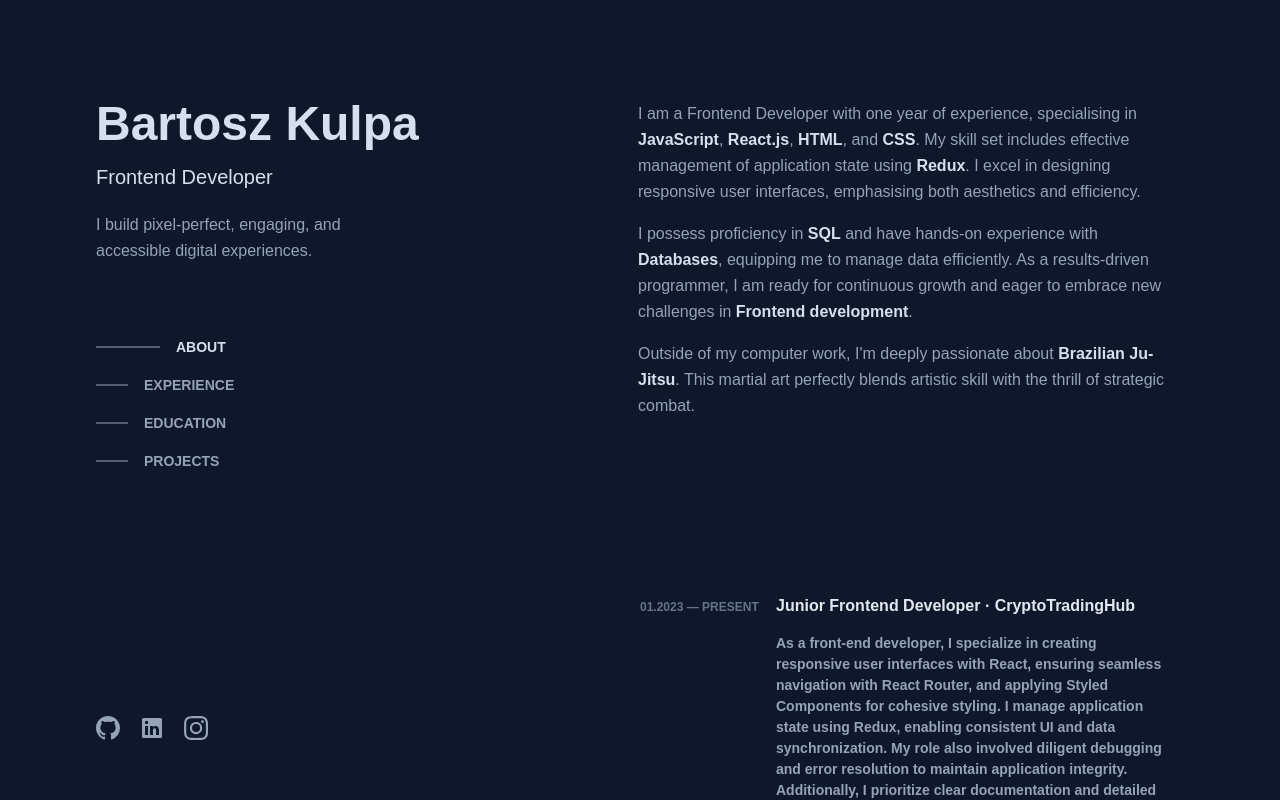
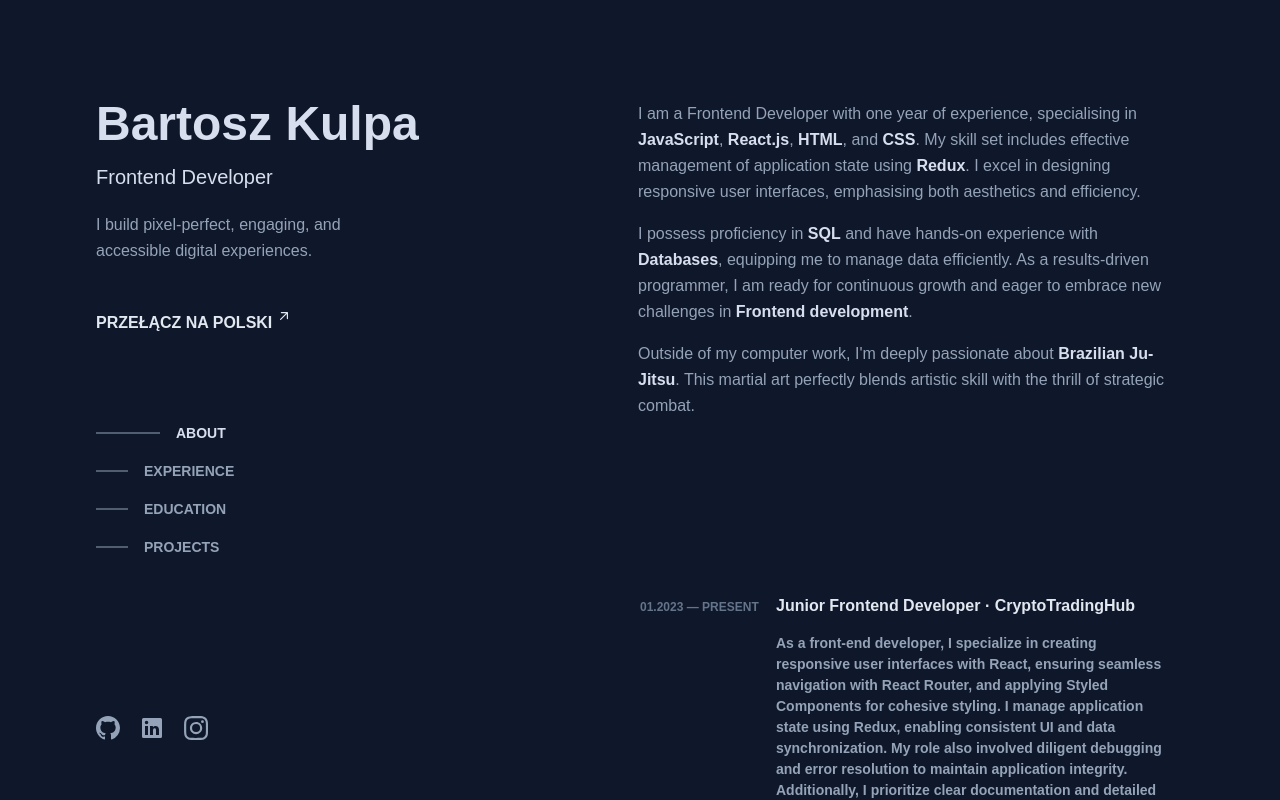
Before and after one commit to bkulpa/portfolio, a React (Create React App) app: page / in a window 1280 px wide. Shown: the top 800 px of the page. Built offline with nearby package versions, Linux system fonts and the light colour scheme.

Commit message:
added translation and fixed arrow on cv link

```diff
--- a/public/languages/en.json
+++ b/public/languages/en.json
@@ -39,13 +39,14 @@
   "home.projectField.projectDescription-2": "The 'Monster Rolodex' project in a React.js learning pathway. This application leverages React for UI rendering, incorporating asynchronous API calls to an external database for fetching monster data. It features a dynamic search functionality, allowing users to filter monsters by names through a dedicated input field. The project demonstrates key React concepts such as component structuring, state management, and the handling of asynchronous operations.",
   "home.projectField.projectDescription-3": "Fusely Landing Page is a modern, responsive website designed to provide an engaging user experience for a subscription-based business. This project consists of an HTML file and a corresponding CSS stylesheet, creating a visually appealing and user-friendly interface.",
   "home.projectField.projectDescription-4": "Cahee Template is an elegantly designed, responsive website showcasing a fresh, colorful design, it blends aesthetic appeal with functional design, using HTML and CSS. This project is suitable for businesses emphasizing freshness, health, or lifestyle themes.",
-  "home.projectField.projectTitle-1": "CRWN Clothing Shop · Project in progress",
+  "home.projectField.projectTitle-1": "CRWN Clothing Shop · In progress",
   "home.projectField.projectTitle-2": "Monster Rolodex",
   "home.projectField.projectTitle-3": "Fusely Landing Page",
   "home.projectField.projectTitle-4": "Cahee Template",
   "home.jobTitleDescription": "I build pixel-perfect, engaging, and accessible digital experiences.",
   "home.jobTitle": "Frontend Developer",
   "home.nameAndSurname": "Bartosz Kulpa",
+  "language-switcher.description": "PRZEŁĄCZ NA POLSKI",
   "menu.about": "ABOUT",
   "menu.education": "EDUCATION",
   "menu.experience": "EXPERIENCE",
--- a/public/languages/pl.json
+++ b/public/languages/pl.json
@@ -1,5 +1,5 @@
 {
-  "home.aboutMe.part-1": "Jestem Frontend Developerem z rocznym doświadczeniem, specjalizuję się w <span class='highlight__about'>JavaScript</span>, <span class='highlight__about'>React.js</span>, <span class='highlight__about'>HTML</span> i <span class='highlight__about'>CSS</span>. Moje umiejętności obejmują skuteczne zarządzanie stanem aplikacji za pomocą <span class='highlight__about'>Redux</span>. Wyróżniam się w projektowaniu responsywnych interfejsów użytkownika, zwracając uwagę zarówno na estetykę, jak i efektywność.",
+  "home.aboutMe.part-1": "Jestem programistą Frontend z rocznym doświadczeniem, specjalizuję się w <span class='highlight__about'>JavaScript</span>, <span class='highlight__about'>React.js</span>, <span class='highlight__about'>HTML</span> i <span class='highlight__about'>CSS</span>. Moje umiejętności obejmują skuteczne zarządzanie stanem aplikacji za pomocą <span class='highlight__about'>Redux</span>. Wyróżniam się w projektowaniu responsywnych interfejsów użytkownika, zwracając uwagę zarówno na estetykę, jak i efektywność.",
   "home.aboutMe.part-2": "Posiadam zaawansowaną wiedzę w zakresie <span class='highlight__about'>SQL</span> i doświadczenie w pracy z <span class='highlight__about'>bazami danych</span>, co umożliwia mi efektywne zarządzanie danymi. Jako programista nastawiony na rezultaty, jestem gotowy na ciągły rozwój i chętnie podejmuję nowe wyzwania w obszarze <span class='highlight__about'>rozwoju frontendu</span>.",
   "home.aboutMe.part-3": "Poza pracą przy komputerze, pasjonuję się <span class='highlight__about'>Brazylijskim Ju-Jitsu</span>. Ta sztuka walki idealnie łączy umiejętności artystyczne z emocjonującą strategią walki.",
   "home.educationField.educationDate-1": "09.2023 — OBECNIE",
@@ -39,13 +39,14 @@
   "home.projectField.projectDescription-2": "Projekt 'Monster Rolodex' w ramach nauki React.js. Ta aplikacja wykorzystuje React do renderowania interfejsu użytkownika, włączając asynchroniczne wywołania API do zewnętrznej bazy danych w celu pobierania danych o potworach. Oferuje dynamiczną funkcjonalność wyszukiwania, pozwalającą użytkownikom filtrować potwory po nazwach za pomocą dedykowanego pola. Projekt zawiera kluczowe koncepcje Reacta, takie jak strukturyzacja komponentów, zarządzanie stanem i obsługa operacji asynchronicznych.",
   "home.projectField.projectDescription-3": "Fusely Landing Page to nowoczesna, responsywna strona internetowa zaprojektowana, aby odzworować interfejs aplikacji opratej o subskrypcje. Ten projekt składa się z pliku HTML i odpowiadającego mu arkusza stylów CSS, tworząc wizualnie atrakcyjny i przyjazny dla użytkownika interfejs.",
   "home.projectField.projectDescription-4": "Szablon Cahee to elegancko zaprojektowana, responsywna strona internetowa prezentująca nowoczesny, kolorowy design, łączący atrakcyjność wizualną z funkcjonalnym projektem, wykorzystując HTML i CSS. Ten projekt jest odpowiedni dla firm działających w zdrowia lub zdrowego styl życia.",
-  "home.projectField.projectTitle-1": "Sklep CRWN Clothing · Projekt w trakcie realizacji",
+  "home.projectField.projectTitle-1": "Sklep CRWN Clothing · W trakcie realizacji",
   "home.projectField.projectTitle-2": "Monster Rolodex",
   "home.projectField.projectTitle-3": "Strona Startowa Fusely",
   "home.projectField.projectTitle-4": "Szablon Cahee",
   "home.jobTitleDescription": "Tworzę perfekcyjne, nowoczesne i zaawansowane cyfrowe doświadczenia.",
   "home.jobTitle": "Frontend Developer",
   "home.nameAndSurname": "Bartosz Kulpa",
+  "language-switcher.description": "SWITCH TO ENGLISH",
   "menu.about": "O MNIE",
   "menu.education": "EDUKACJA",
   "menu.experience": "DOŚWIADCZENIE",
--- a/src/components/experience-field/experience-field.styles.jsx
+++ b/src/components/experience-field/experience-field.styles.jsx
@@ -13,11 +13,12 @@ export const ArrowContainer = styled.div`
   width: 16px;
   height: 16px;
   margin-left: 4px;
+  margin-top: -6px;
   transition: transform 0.3s ease;
 `;
 
 export const CVLink = styled.a`
-  align-items: baseline;
+  align-items: justify-content;
   bottom: -16px;
   color: rgb(100, 116, 139);
   display: flex;
--- a/src/components/header/header.component.jsx
+++ b/src/components/header/header.component.jsx
@@ -4,6 +4,7 @@ import Menu from "../menu/menu.component";
 import StyledH1 from "../styled-tags/styled-h1.styles";
 import StyledH2 from "../styled-tags/styled-h2.styles";
 import StyledP from "../styled-tags/styled-p.styles";
+import LanguageSwitcher from "../language-switcher/language-switcher.component";
 
 const Header = () => {
   const { t } = useTranslation();
@@ -14,6 +15,7 @@ const Header = () => {
       <div style={{ maxWidth: "320px", marginTop: "16px" }}>
         <StyledP>{t("home.jobTitleDescription")}</StyledP>
       </div>
+      <LanguageSwitcher />
       <Menu />
     </div>
   );
--- a/src/components/home/home.component.jsx
+++ b/src/components/home/home.component.jsx
@@ -23,10 +23,10 @@ import {
 } from "./home.styles";
 import StyledP from "../styled-tags/styled-p.styles";
 
+import ArrowIcon from "../icons/icons/Arrow";
 import IconGitHub from "../icons/icons/GitHub";
 import IconInstagram from "../icons/icons/Instagram";
 import IconLinkedin from "../icons/icons/Linkedin";
-import ArrowIcon from "../icons/icons/Arrow";
 import { MobileStyledH3 } from "../styled-tags/styled-h3.styles";
 
 const Home = () => {
--- a/src/components/icons/icons/Arrow.js
+++ b/src/components/icons/icons/Arrow.js
@@ -3,7 +3,6 @@ const ArrowIcon = () => (
     xmlns="http://www.w3.org/2000/svg"
     viewBox="0 0 20 20"
     fill="currentColor"
-    // class="inline-block h-4 w-4 shrink-0 transition-transform group-hover/link:-translate-y-1 group-hover/link:translate-x-1 group-focus-visible/link:-translate-y-1 group-focus-visible/link:translate-x-1 motion-reduce:transition-none ml-1 translate-y-px"
     aria-hidden="true"
   >
     <path
--- /dev/null
+++ b/src/components/language-switcher/language-switcher.component.jsx
@@ -0,0 +1,31 @@
+import { useTranslation } from "react-i18next";
+import ArrowIcon from "../icons/icons/Arrow";
+
+import {
+  LanguageArrowContainer,
+  LanguageFieldMainBox,
+  LanguageStyledH3,
+} from "./language-switcher.styles";
+
+const LanguageSwitcher = () => {
+  const { i18n, t } = useTranslation();
+
+  const changeLanguage = (language) => {
+    i18n.changeLanguage(language);
+  };
+
+  const currentLanguage = i18n.language;
+
+  return (
+    <LanguageFieldMainBox
+      onClick={() => changeLanguage(currentLanguage === "en" ? "pl" : "en")}
+    >
+      <LanguageStyledH3>{t("language-switcher.description")}</LanguageStyledH3>
+      <LanguageArrowContainer>
+        <ArrowIcon />
+      </LanguageArrowContainer>
+    </LanguageFieldMainBox>
+  );
+};
+
+export default LanguageSwitcher;
--- /dev/null
+++ b/src/components/language-switcher/language-switcher.styles.jsx
@@ -0,0 +1,48 @@
+import styled from "styled-components";
+
+const mobileBreakpoint = "768px";
+
+export const LanguageArrowContainer = styled.div`
+  color: rgb(226, 232, 240);
+  font-weight: bold;
+  width: 16px;
+  height: 16px;
+  margin-left: 4px;
+  margin-top: 12px;
+  transition: transform 0.3s ease;
+`;
+
+export const LanguageStyledH3 = styled.h3`
+  color: rgb(226, 232, 240);
+  font-size: 16px;
+  font-weight: bold;
+  line-height: 22px;
+
+  @media (max-width: ${mobileBreakpoint}) {
+    font-size: 14px;
+  }
+`;
+
+export const LanguageFieldMainBox = styled.div`
+  display: flex;
+  margin-top: 32px;
+
+  &:hover {
+    cursor: pointer;
+  }
+
+  &:hover ${LanguageArrowContainer} {
+    color: rgb(94, 234, 212);
+    transform: translate(5px, -5px);
+  }
+
+  &:hover ${LanguageStyledH3} {
+    color: rgb(94, 234, 212);
+  }
+
+  @media (max-width: ${mobileBreakpoint}) {
+    flex-direction: column;
+    align-items: flex-start;
+    font-size: 10px;
+  }
+`;
```
Also changed, not shown: src/components/language-switcher/language-switcher.jsx (deleted, +0 -18 lines).
